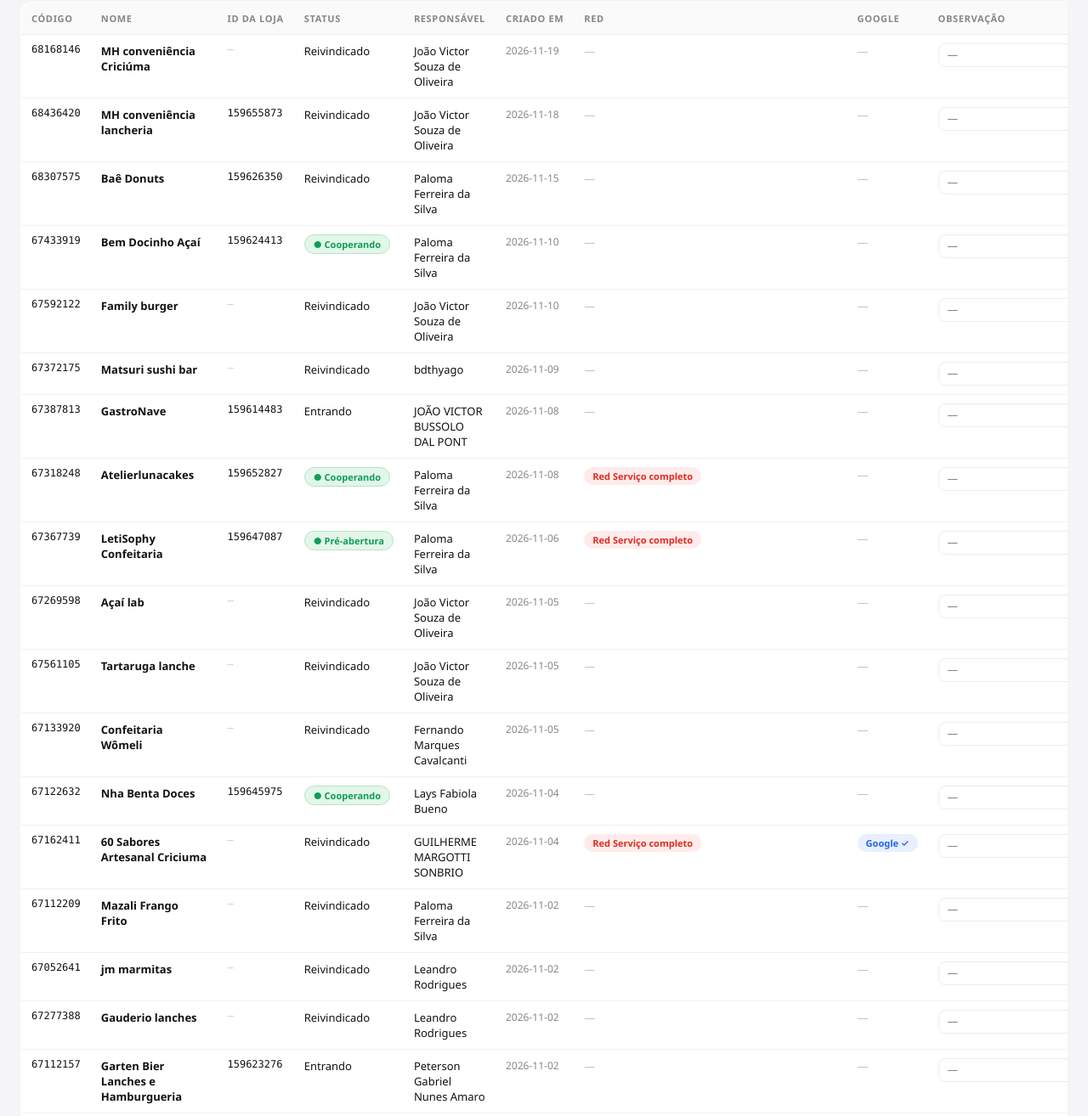
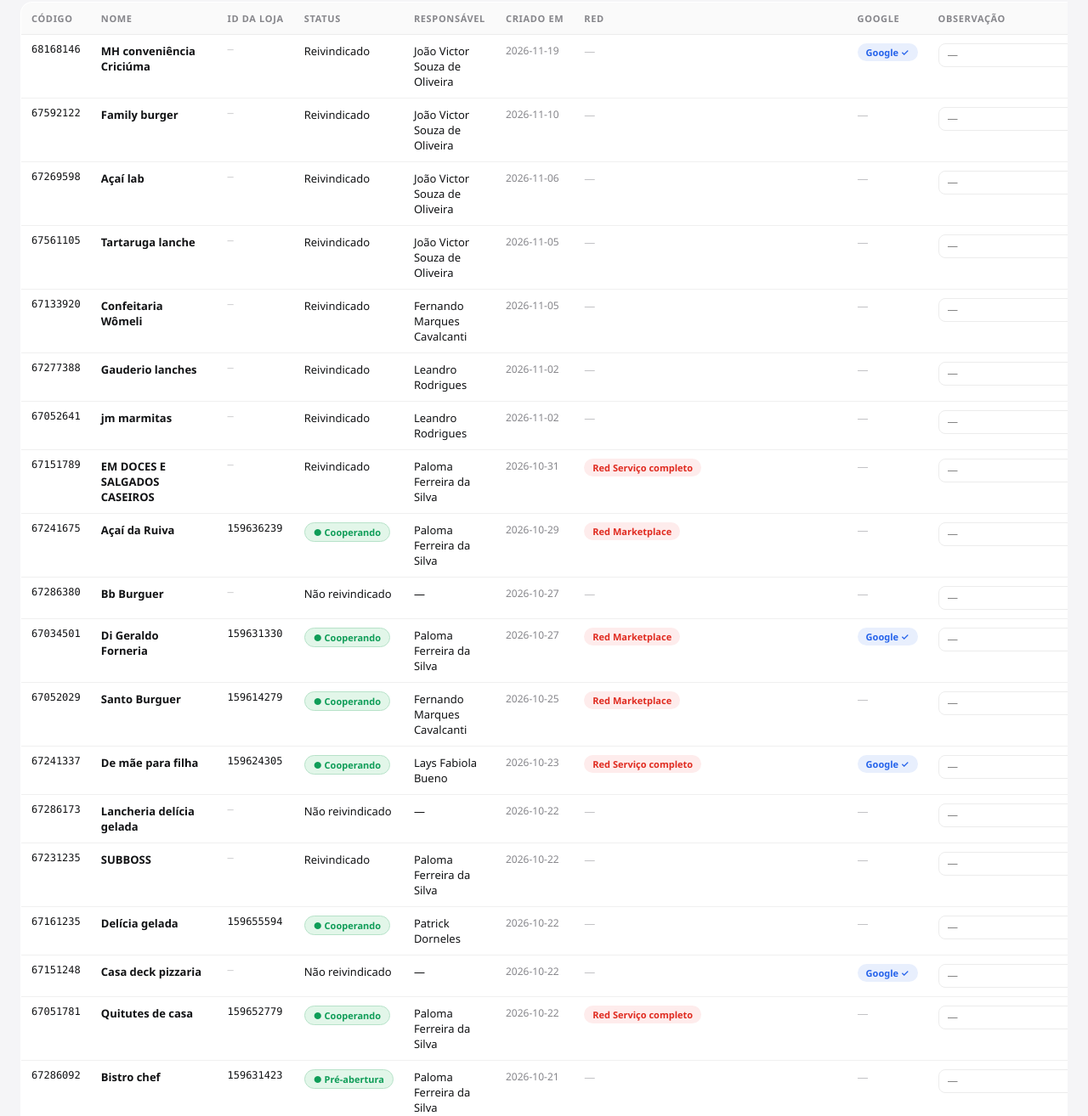
Before and after one commit to jacksonoliveira-star/dash-leads-criciuma, a plain HTML site: page index.html in a window 1280 px wide. Shown: the part 294-1608 px from the top of the page at 85% size. Drawn offline with Linux system fonts and the light colour scheme.

Commit message:
Atualizacao automatica: 75 leads de Criciuma direto do sistema (win.mykeeta.com) - 2026-11-23 16:56

```diff
--- a/index.html
+++ b/index.html
@@ -121,113 +121,84 @@ td.mono{font-family:Consolas,monospace;font-size:12px}
 <script src="https://cdn.sheetjs.com/xlsx-0.20.3/package/dist/xlsx.full.min.js"></script>
 <script>
 // DADOS (formato: codigo|nome|idLoja|status|responsavel|criadoEm|etapaAutointegracao|tagsRed|gmap)
-var UPDATED="2026-11-19";
-var UPDATED_AT="2026-11-19 15:05";
+var UPDATED="2026-11-23";
+var UPDATED_AT="2026-11-23 16:56";
 var DATA=[
-"68168146|MH conveniência Criciúma|-1|Claimed|João Victor Souza de Oliveira|2026-11-19|Account registered||0",
-"68436420|MH conveniência lancheria|159655873|Claimed|João Victor Souza de Oliveira|2026-11-18|Contract signed||0",
-"68307575|Baê Donuts|159626350|Claimed|Paloma Ferreira da Silva|2026-11-15|Contract signed||0",
-"67433919|Bem Docinho Açaí|159624413|Cooperating|Paloma Ferreira da Silva|2026-11-10|Contract signed||0",
+"68168146|MH conveniência Criciúma|-1|Claimed|João Victor Souza de Oliveira|2026-11-19|Account registered||1",
 "67592122|Family burger|-1|Claimed|João Victor Souza de Oliveira|2026-11-10|Account registered||0",
-"67372175|Matsuri sushi bar|-1|Claimed|bdthyago|2026-11-09|Qualifications verified||0",
-"67387813|GastroNave|159614483|Entering|JOÃO VICTOR BUSSOLO DAL PONT|2026-11-08|Contract signed||0",
-"67318248|Atelierlunacakes|159652827|Cooperating|Paloma Ferreira da Silva|2026-11-08|Contract signed|Red Full service|0",
-"67367739|LetiSophy Confeitaria|159647087|Pre-opening|Paloma Ferreira da Silva|2026-11-06|Contract signed|Red Full service|0",
-"67269598|Açaí lab|-1|Claimed|João Victor Souza de Oliveira|2026-11-05|Account registered||0",
+"67269598|Açaí lab|-1|Claimed|João Victor Souza de Oliveira|2026-11-06|Account registered||0",
 "67561105|Tartaruga lanche|-1|Claimed|João Victor Souza de Oliveira|2026-11-05|Account registered||0",
 "67133920|Confeitaria Wômeli|-1|Claimed|Fernando Marques Cavalcanti|2026-11-05|Account registered||0",
-"67122632|Nha Benta Doces|159645975|Cooperating|Lays Fabiola Bueno|2026-11-04|Contract signed||0",
-"67162411|60 Sabores Artesanal Criciuma|-1|Claimed|GUILHERME MARGOTTI SONBRIO|2026-11-04|Qualifications verified|Red Full service|1",
-"67112209|Mazali Frango Frito|-1|Claimed|Paloma Ferreira da Silva|2026-11-02|Qualifications verified||0",
+"67277388|Gauderio lanches|-1|Claimed|Leandro Rodrigues|2026-11-02|Account registered||0",
 "67052641|jm marmitas|-1|Claimed|Leandro Rodrigues|2026-11-02|Account registered||0",
-"67277388|Gauderio lanches|-1|Claimed|Leandro Rodrigues|2026-11-02|Account registered||0",
-"67112157|Garten Bier Lanches e Hamburgueria|159623276|Entering|Peterson Gabriel Nunes Amaro|2026-11-02|Contract signed||0",
 "67151789|EM DOCES E SALGADOS CASEIROS|-1|Claimed|Paloma Ferreira da Silva|2026-10-31|Account registered|Red Full service|0",
-"67260761|M e J Cafeteria|159636217|Entering|GUILHERME MARGOTTI SONBRIO|2026-10-29|Contract signed||0",
-"67241675|Açaí da Ruiva|159636239|Cooperating|Paloma Ferreira da Silva|2026-10-28|Account registered|RED Marketplace|0",
-"67558840|Kallil Esfiharia|159659517|Cooperating|Paloma Ferreira da Silva|2026-10-27|Contract signed|Red Full service|0",
-"67091878|Divina restaurante|-1|Claimed|GUILHERME MARGOTTI SONBRIO|2026-10-27|Qualifications verified||0",
-"67034501|Di Geraldo Forneria|159631330|Pre-opening|Paloma Ferreira da Silva|2026-10-27|Account registered|RED Marketplace|1",
-"67211691|Batatchê|-1|Claimed|Fernando Marques Cavalcanti|2026-10-26|Qualification rejected||0",
-"67286380|Bb Burguer|-1|Unclaimed|-|2026-10-26|Account registered||0",
+"67241675|Açaí da Ruiva|159636239|Cooperating|Paloma Ferreira da Silva|2026-10-29|Account registered|RED Marketplace|0",
+"67286380|Bb Burguer|-1|Unclaimed|-|2026-10-27|Account registered||0",
+"67034501|Di Geraldo Forneria|159631330|Cooperating|Paloma Ferreira da Silva|2026-10-27|Account registered|RED Marketplace|1",
 "67052029|Santo Burguer|159614279|Cooperating|Fernando Marques Cavalcanti|2026-10-25|Account registered|RED Marketplace|0",
 "67241337|De mãe para filha|159624305|Cooperating|Lays Fabiola Bueno|2026-10-23|Account registered|Red Full service|1",
+"67286173|Lancheria delícia gelada|-1|Unclaimed|-|2026-10-22|Account registered||0",
+"67231235|SUBBOSS|-1|Claimed|Paloma Ferreira da Silva|2026-10-22|Account registered||0",
 "67161235|Delícia gelada|159655594|Cooperating|Patrick Dorneles|2026-10-22|Account registered||0",
-"67286173|Lancheria delícia gelada|-1|Unclaimed|-|2026-10-22|Account registered||0",
 "67151248|Casa deck pizzaria|-1|Unclaimed|-|2026-10-22|Account registered||1",
-"67231235|SUBBOSS|-1|Claimed|Paloma Ferreira da Silva|2026-10-22|Account registered||0",
-"67051781|Quitutes de casa|159652779|Cooperating|Paloma Ferreira da Silva|2026-10-21|Account registered|Red Full service|0",
+"67051781|Quitutes de casa|159652779|Cooperating|Paloma Ferreira da Silva|2026-10-22|Account registered|Red Full service|0",
 "67286092|Bistro chef|159631423|Pre-opening|Paloma Ferreira da Silva|2026-10-21|Account registered||0",
 "67061737|BATMAN BURGUER|-1|Unclaimed|-|2026-10-20|Account registered||0",
 "67266807|Paula’S Marmitas|159640387|Claimed|Paloma Ferreira da Silva|2026-10-19|Account registered|Red Full service|0",
 "67051581|Duo açaí|-1|Claimed|Paloma Ferreira da Silva|2026-10-19|Account registered|Red Full service|0",
+"67260054|Beco lanches|159645060|Cooperating|Paloma Ferreira da Silva|2026-10-18|Account registered||0",
+"67190724|Rabello pastéis|-1|Claimed|Lays Fabiola Bueno|2026-10-18|Account registered||0",
 "67160992|Doces da Kah|-1|Unclaimed|-|2026-10-18|Account registered||0",
-"67190724|Rabelo pastéis|-1|Claimed|Lays Fabiola Bueno|2026-10-18|Account registered||0",
-"67260054|Beco lanches|159645060|Cooperating|Paloma Ferreira da Silva|2026-10-18|Account registered||0",
 "67081434|doceriabrunasouza|159625095|Cooperating|GUILHERME MARGOTTI SONBRIO|2026-10-18|Account registered|Red Full service,RED,Red promo item|1",
 "67260012|Barões do Açaí|159626071|Cooperating|JOÃO VICTOR BUSSOLO DAL PONT|2026-10-17|Account registered||0",
+"67259896|Sweet House Sabores|-1|Unclaimed|-|2026-10-16|Account registered||0",
+"67250557|Doces e salgados da jéh|-1|Unclaimed|-|2026-10-16|Account registered||0",
+"67211109|Play conveniência 24 horas Rio Maina|159648750|Cooperating|Fernando Marques Cavalcanti|2026-10-16|Account registered||1",
 "67061527|DOCES DE ALICE|-1|Claimed|Patrick Dorneles|2026-10-16|Account registered|Red Full service|0",
-"67211109|Play conveniência 24 horas Rio Maina|159648750|Cooperating|Fernando Marques Cavalcanti|2026-10-16|Account registered||1",
-"67250557|Doces e salgados da jéh|-1|Unclaimed|-|2026-10-16|Account registered||0",
-"67259896|Sweet House Sabores|-1|Unclaimed|-|2026-10-15|Account registered||0",
-"67041574|Toca do mineiro|159639221|Unclaimed|-|2026-10-15|Account registered||0",
 "67266559|Eo gole lanche|-1|Claimed|Paloma Ferreira da Silva|2026-10-15|Account registered||0",
+"67180649|Marmitas e panquecas|159644939|Unclaimed|-|2026-10-15|Account registered||0",
 "67071314|Dahlli Pizza & Sabor|159618207|Cooperating|Fernando Marques Cavalcanti|2026-10-15|Account registered|RED Marketplace|0",
-"67180649|Marmitas e panquecas|159644939|Unclaimed|-|2026-10-14|Account registered||0",
+"67041574|Toca do mineiro|159639221|Pre-opening|Peterson Gabriel Nunes Amaro|2026-10-15|Account registered||0",
+"67170616|Cris bolos e doces|-1|Unclaimed|-|2026-10-14|Account registered|RED Marketplace|0",
 "67160729|Chef Iara Pasta e Pizza|159645808|Cooperating|GUILHERME MARGOTTI SONBRIO|2026-10-14|Account registered|RED Marketplace|1",
-"67170616|Cris bolos e doces|-1|Unclaimed|-|2026-10-13|Account registered|RED Marketplace|0",
 "67196786|Nina Sem Gluten|-1|Claimed|Lays Fabiola Bueno|2026-10-08|Account registered||0",
-"67095610|Pão Na Chapa|159619280|Entering|Paloma Ferreira da Silva|2026-10-08|Contract signed|RED Marketplace|0",
 "67055980|Açaí da Dani|-1|Unclaimed|-|2026-10-08|Account registered|Red Full service|0",
-"66518595|Chama No Zap Pizzas e Lanches|-1|Claimed|Diogo Vinicius Bottini|2026-10-04|Account registered||1",
+"66518595|Chama No Zap Pizzas e Lanches|-1|Unclaimed|-|2026-10-04|Account registered||1",
 "66572122|Sammy's Food|-1|Unclaimed|-|2026-09-25|Account registered|RED Marketplace|0",
 "64726769|Secrets Chocolate|-1|Claimed|Paloma Ferreira da Silva|2026-09-17|Account registered|Red Full service|1",
-"64835233|Family burger|159631354|Cooperating|Lays Fabiola Bueno|2026-09-10|Contract signed|Red Full service|0",
-"62865237|Du bom delivery|159618401|Cooperating|Fernando Marques Cavalcanti|2026-08-31|Contract signed|RED Marketplace,Red promo item|0",
 "62944514|Lanches e Batata Recheada|159618002|Cooperating|Paloma Ferreira da Silva|2026-08-31|Account registered|RED Marketplace,Red promo item|0",
-"62681737|Sousa Lanches & Açaí|159631210|Cooperating|Fernando Marques Cavalcanti|2026-08-15|Account registered|RED Marketplace,Red promo item|1",
+"62681737|Sousa Lanches & Açaí|159631210|Cooperating|Fernando Marques Cavalcanti|2026-08-16|Account registered|RED Marketplace,Red promo item|1",
 "62592259|Pastel|159619197|Cooperating|Patrick Dorneles|2026-08-15|Account registered|Red Full service|0",
-"62425022|Loco Point|159645978|Pre-opening|JOÃO VICTOR BUSSOLO DAL PONT|2026-08-15|Contract signed|Red Full service,Red promo item|1",
 "60701435|Lanches da Marcia|159647984|Cooperating|Patrick Dorneles|2026-07-22|Account registered|RED Marketplace|1",
-"60701422|Lc Bolos e Doces|-1|Claimed|Jackson Oliveira|2026-07-22|Account registered|RED Marketplace,Red promo item|0",
-"61032799|Bela Casa Marmitas e Pizzaria|159652764|Pre-opening|João Victor Souza de Oliveira|2026-07-22|Contract signed|RED Marketplace|0",
+"60701422|Lc Bolos e Doces|-1|Unclaimed|-|2026-07-22|Account registered|RED Marketplace,Red promo item|0",
 "60728147|Andresa Flores da Silva|-1|Unclaimed|-|2026-07-11|Account registered||0",
-"60474552|Da Mammy comida caseira|159655770|Claimed|Paloma Ferreira da Silva|2026-07-04|Contract signed|RED Marketplace,RED,Red promo item|1",
+"61021884|Lila Bolos e Bolachas|159633471|Entering|Fernando Marques Cavalcanti|2026-07-04|Account registered|Red Full service|0",
+"60307983|Doces da Vih Confeitaria|159614373|Claimed|Patrick Dorneles|2026-07-04|Account registered|Red Full service|1",
+"60268321|Benditô Bbq|-1|Unclaimed|-|2026-07-04|Account registered|Red Full service,Red promo item|0",
 "60198519|Te Gusta Burguer|-1|Unclaimed|-|2026-07-04|Account registered|Red Full service,Red promo item|0",
-"60268321|Benditô Bbq|-1|Unclaimed|-|2026-07-04|Account registered|Red Full service,Red promo item|0",
+"60137966|Brutos Espetinho|159620281|Cooperating|GUILHERME MARGOTTI SONBRIO|2026-07-04|Account registered|Red Full service,Red promo item|1",
 "60108319|KING AÇAI|-1|Claimed|GUILHERME MARGOTTI SONBRIO|2026-07-04|Account registered|RED Marketplace,Red promo item|1",
-"60288299|Southbeer conveniência e pub|159645058|Pre-opening|Peterson Gabriel Nunes Amaro|2026-07-04|Contract signed|Red Full service,Red promo item|0",
-"60137966|Brutos Espetinho|159620281|Cooperating|GUILHERME MARGOTTI SONBRIO|2026-07-04|Account registered|Red Full service,Red promo item|1",
-"61021884|Lila Bolos e Bolachas|-1|Claimed|Fernando Marques Cavalcanti|2026-07-04|Account registered|Red Full service|0",
-"61011773|Mahlu Lanches - X Gaúcho|159647943|Cooperating|Paloma Ferreira da Silva|2026-07-04|Contract signed|RED Marketplace|1",
-"60307983|Doces da Vih Confeitaria|159614373|Claimed|João Victor Souza de Oliveira|2026-07-04|Account registered|Red Full service|1",
-"60157917|Flatmate's Rolls & Coffee|-1|Claimed|Thiago de Freitas Dutra|2026-07-04|Account registered|Red Full service|1",
-"60473861|Big Dog Prensadão|159646034|Cooperating|Paloma Ferreira da Silva|2026-07-04|Contract signed||1",
-"60304669|Mia Pizza|-1|Unclaimed|-|2026-04-26|Account registered|Red Full service|0",
+"60304669|Mia Pizza|-1|Unclaimed|-|2026-04-27|Account registered|Red Full service|0",
 "60419445|AÇAÍ Gourmet Delivery|-1|Claimed|方景涛|2026-04-24|Account registered||0",
 "60123627|Restaurante do Careca|159618259|Cooperating|Fernando Marques Cavalcanti|2026-03-27|Account registered|RED Marketplace,RED,Red promo item|1",
-"60171437|Burguer Cósmico|159619351|Entering|Paloma Ferreira da Silva|2026-01-24|Contract signed|Red Full service,Red promo item|1",
 "51588798|Golden Chicken frango no pote|159616422|Claimed|Fernando Marques Cavalcanti|2025-10-18|Account registered||1",
-"51558973|Tritt's Lanches|-1|Claimed|Jackson Oliveira|2025-10-18|Qualifications verified|Red Full service,RED,Red promo item|1",
-"51555807|Restaurante Dona Eva|-1|Claimed|Paloma Ferreira da Silva|2025-10-18|Account registered||1",
+"51555807|Restaurante Dona Eva|159624544|Claimed|Paloma Ferreira da Silva|2025-10-18|Account registered||1",
 "51543901|Oxente delivery criciuma|159655579|Cooperating|Paloma Ferreira da Silva|2025-10-18|Account registered|Red Full service|1",
 "51533172|WFC Frango Frito - Criciúma|159608374|Cooperating|Patrick Dorneles|2025-10-18|Account registered|RED Marketplace,RED,Red promo item|1",
 "51528665|Casa da Carne e Restaurante - Rio Maina|159624277|Cooperating|Fernando Marques Cavalcanti|2025-10-18|Account registered||1",
 "51522553|Miss lanches|159640003|Cooperating|Patrick Dorneles|2025-10-18|Account registered|Red Full service,RED|1",
-"51501915|Santo Álcool|-1|Claimed|GUILHERME MARGOTTI SONBRIO|2025-10-15|Account registered||1",
+"51501915|Santo Álcool|-1|Unclaimed|-|2025-10-15|Account registered||1",
 "51478287|Pizza Halley|159641075|Cooperating|Fernando Marques Cavalcanti|2025-10-14|Account registered|RED Marketplace|1",
 "51362374|Cantinho Grill|-1|Claimed|GUILHERME MARGOTTI SONBRIO|2025-10-13|Account registered||0",
-"51227031|Pizzaria Lima|-1|Claimed|Lays Fabiola Bueno|2025-08-07|Account registered||0",
-"51228028|Pizzaria Lima|-1|Claimed|Lays Fabiola Bueno|2025-08-07|Account registered|RED Marketplace|0",
-"51185635|Klicks Sushi (entrega Rápida)|159659420|Cooperating|Paloma Ferreira da Silva|2025-07-31|Account registered|RED Marketplace,Red promo item|1",
-"51113516|Elis Salgados e Doces|159633059|Cooperating|JOÃO VICTOR BUSSOLO DAL PONT|2025-07-31|Account registered|Red Full service,RED,Red promo item|0",
+"51228028|Pizzaria Lima|-1|Claimed|Lays Fabiola Bueno|2025-08-08|Account registered|RED Marketplace|0",
+"51227031|Pizzaria Lima|-1|Claimed|Lays Fabiola Bueno|2025-08-08|Account registered||0",
+"51185635|Klicks Sushi (entrega Rápida)|159659420|Cooperating|Paloma Ferreira da Silva|2025-08-01|Account registered|RED Marketplace,Red promo item|1",
+"51113516|Elis Salgados e Doces|159633059|Cooperating|JOÃO VICTOR BUSSOLO DAL PONT|2025-07-31|Account registered|Red Full service,Red promo item|0",
 "51098571|Skindeki Sushi Delivery (ENTREGA GRATIS ATE 5KM)|-1|Claimed|Paloma Ferreira da Silva|2025-07-31|Account registered|RED Marketplace,Red promo item|1",
-"51092577|Hamburgueria & Tábuas de Carnes Dumon - Tradição Exelência|159613694|Cooperating|Peterson Gabriel Nunes Amaro|2025-07-31|Account registered|RED Marketplace,Red promo item|1",
-"51061749|Cozinha da Ju|159643334|Cooperating|Jackson Oliveira|2025-07-31|Account registered|RED Marketplace,RED|0",
-"51026125|Kasquita Sorvetes|159647991|Cooperating|Fernando Marques Cavalcanti|2025-07-30|Contract signed|Red Full service|0",
-"51012092|Miss Glacê Confeitaria|159631453|Entering|GUILHERME MARGOTTI SONBRIO|2025-07-30|Account registered|Red Full service,RED|0",
-"50991875|Monastério Burger & Beer|159655706|Pre-opening|Paloma Ferreira da Silva|2025-07-30|Account registered|Red Full service|1",
-"50985332|Confeitaria Wômeli|-1|Claimed|João Victor Souza de Oliveira|2025-07-30|Qualification uploaded|RED Marketplace,RED|0"
+"51092577|Hamburgueria & Tábuas de Carnes Dumon - Tradição Exelência|159613694|Cooperating|Peterson Gabriel Nunes Amaro|2025-07-31|Account registered|RED Marketplace|1",
+"51061749|Cozinha da Ju|159643334|Cooperating|Jackson Oliveira|2025-07-31|Account registered|RED Marketplace,RED,Red promo item|0",
+"51012092|Miss Glacê Confeitaria|159631453|Entering|GUILHERME MARGOTTI SONBRIO|2025-07-31|Account registered|Red Full service,RED,Red promo item|0",
+"50991875|Monastério Burger & Beer|159655706|Pre-opening|Paloma Ferreira da Silva|2025-07-30|Account registered|Red Full service,Red promo item|1"
 ];
 
 // Tradução PT (mantém "Red" como palavra)
```
